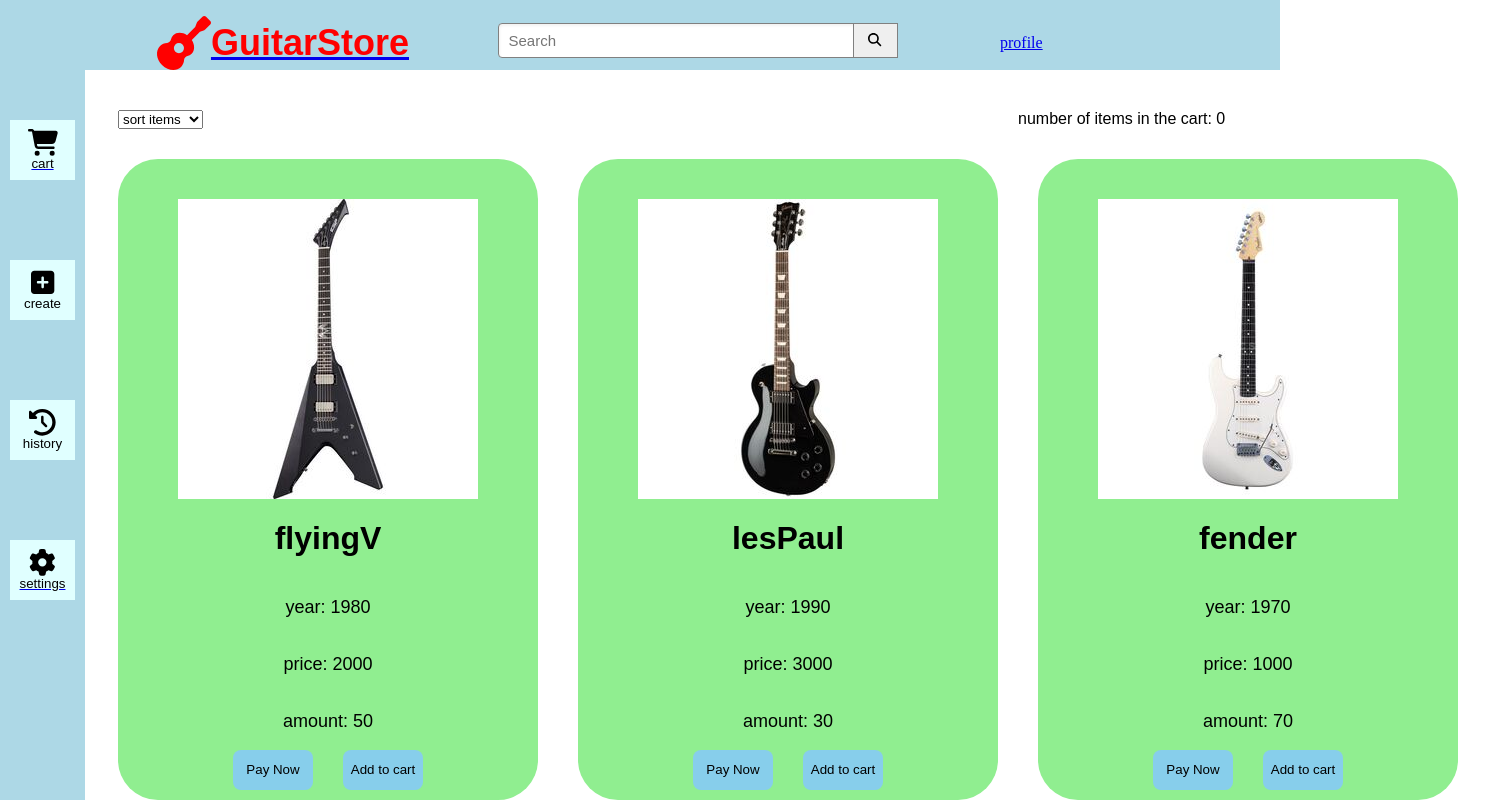
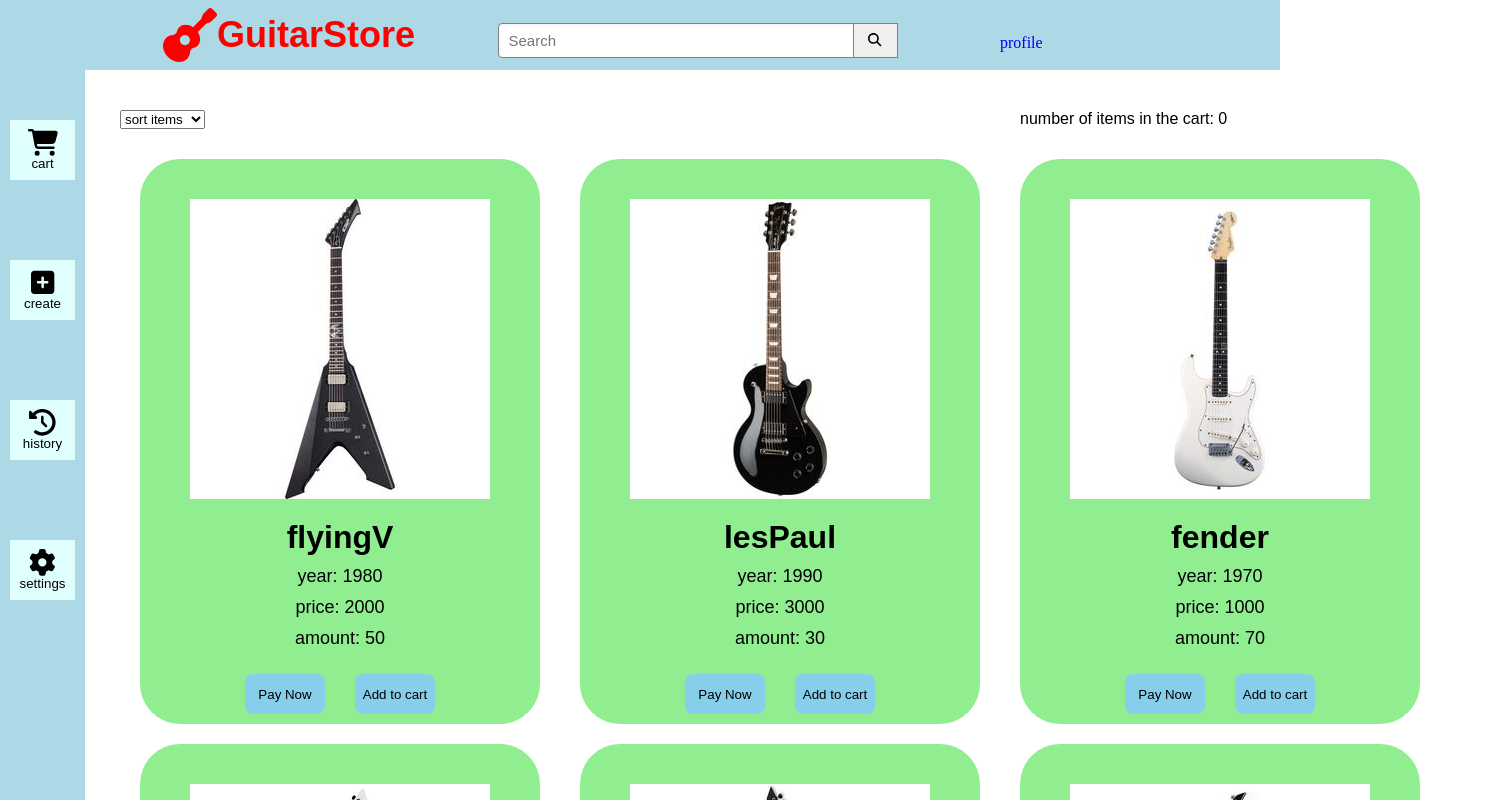
Before and after one commit to PhkhakadzeJumber/react-app1, a React (Vite) app: page / in a window 1280 px wide. Shown: the top 800 px of the page, 1488 px wide, since content can reach past the window. Built offline with nearby package versions, Linux system fonts and the light colour scheme.

Commit message:
box-sizing

```diff
--- a/src/App.jsx
+++ b/src/App.jsx
@@ -1,5 +1,6 @@
 import React from 'react';
 import { useState } from 'react';
+import { createGlobalStyle } from "styled-components";
 
 import { HashRouter as Router, Routes, Route } from 'react-router-dom';
 import Home from './Home.jsx';
@@ -12,10 +13,23 @@ import Congratulations from './congratulations.jsx';
 
 function App() {
 
+    const GlobalStyle = createGlobalStyle`
+      * {
+        box-sizing: border-box;
+        margin: 0;
+        padding: 0;
+        text-decoration: none;
+      }
+    `;
+
     const [cart, setCart] = useState([]);
     const [sum, setSum] = useState(0);
 
     return (
+
+    <>
+
+    <GlobalStyle />
 
     <Router>
       <Routes>
@@ -32,6 +46,8 @@ function App() {
       </Routes>
     </Router>
 
+    </>
+
     );
 
 }
--- a/src/Congratulations.jsx
+++ b/src/Congratulations.jsx
@@ -10,19 +10,16 @@ import myAudio from './assets/audio.mp3';
 function congratulations({cart, setCart, sum, setSum}) {
 
     useEffect(() => {
-            document.body.style.margin = '0';
-            document.body.style.height = '100vh';
+            document.body.classList.add("body-background");
             document.body.style.backgroundImage = `url('${Image}')`;
-            document.body.style.backgroundSize = '1080px 675px';
-            document.body.style.backgroundRepeat = 'no-repeat';
-            document.body.style.backgroundPosition = 'right';
 
             const audio = new Audio(myAudio);
             audio.volume = 0.1;
             audio.play();
 
             return () => {
-                document.body.style.background = '';
+                document.body.classList.remove("body-background");
+                document.body.style.backgroundImage = "";
                 audio.pause();
                 audio.currentTime = 0;
             };
@@ -38,13 +35,11 @@ function congratulations({cart, setCart, sum, setSum}) {
 
     return (
         <div className='congrats-page'>
-            <div className='congratulate'>
-                <h1>Congratulations!</h1>
-                <h2>you have successfully purchased a new guitar!</h2>
-                <Link to='/'>
-                    <button className='go-home' onClick={returnHome}>return to HomePage</button>
-                </Link>
-            </div>
+            <h1>Congratulations!</h1>
+            <h2>you have successfully purchased a new guitar!</h2>
+            <Link to='/'>
+                <button className='go-home' onClick={returnHome}>return to HomePage</button>
+            </Link>
         </div>
     );
 
--- a/src/Pay.jsx
+++ b/src/Pay.jsx
@@ -37,14 +37,14 @@ function Pay({sum}) {
 
         <div className='pay-page'>
             <div className='payment-document'>
-                <h1>payment document</h1>
+                <h1 className='document-title'>payment document</h1>
                 <span>date - {currentDate}</span>
                 <span>time - {currentTime}</span>
                 <span>ID - 606012345</span>
                 <span>guitars - {sum}$</span>
                 <span>shipping - 100$</span>
                 <span>tax - 5% = {sum / 20}$</span>
-                <span>total - {shipping + sum}$</span>
+                <span>total - {shipping + sum + sum / 20}$</span>
             </div>
 
             <div className='small-container'>
--- a/src/guitars.css
+++ b/src/guitars.css
@@ -1,7 +1,7 @@
 .homepage-container {
 
-  margin-left: 80px;
-  margin-top: 80px;
+  margin-left: 90px;
+  margin-top: 110px;
 
 }
 
@@ -9,7 +9,6 @@
 
   font-family: Arial, Helvetica, sans-serif;
   display: flex;
-  padding-top: 30px;
   margin-bottom: 30px;
   margin-left: 30px;
 
@@ -20,7 +19,7 @@
 }
 
 .website-content {
-  margin-left: 20px;
+  margin-left: 40px;
   display: flex;
 }
 
@@ -53,14 +52,15 @@
 
   width: 300px;
   height: 300px;
-  padding-right: 60px;
-  padding-left: 60px;
-  padding-top: 40px;
-
+  margin-right: 50px;
+  margin-left: 50px;
+  margin-top: 40px;
+  margin-bottom: 20px;
 }
 
 .guitar-name {
   font-family: Arial, Helvetica, sans-serif;
+  margin-bottom: 10px;
 
 }
 
@@ -69,7 +69,7 @@
   display: flex;
   flex-direction: column;
   align-items: center;
-
+  gap: 10px;
 }
 
 .guitar-buttons {
@@ -78,6 +78,7 @@
   align-items: center;
   justify-content: center;
   gap: 20px;
+  margin-top: 15px;
 
 }
 
@@ -133,6 +134,7 @@
   cursor: pointer;
   background-color: lightcoral;
   margin-bottom: 10px;
+  margin-top: 15px;
   border-radius: 4px;
   transition: opacity 0.1s;
 }
--- a/src/index.css
+++ b/src/index.css
@@ -7,7 +7,7 @@
   top: 0;
   right: 0;
   left: 0;
-  height: 55px;
+  height: 70px;
 
   background-color: lightblue;
   padding-top: 15px;
@@ -27,7 +27,7 @@
 
   display: flex;
   align-items: center;
-  height: 55px;
+  height: 40px;
   font-size: 18px;
   color: red;
   background-color: lightblue;
@@ -64,7 +64,7 @@
 .search-bar {
 
   flex: 1;
-  height: 31px;
+  height: 35px;
   padding-left: 10px;
   font-size: 15px;
   border-color: grey;
--- a/src/otherPages.css
+++ b/src/otherPages.css
@@ -280,6 +280,11 @@
   border-radius: 10px;
   margin-right: 20px;
   font-size: 110%;
+  gap: 3px;
+}
+
+.document-title {
+  margin-bottom: 30px;
 }
 
 .small-container {
@@ -315,6 +320,25 @@
   opacity: 0.75;
 }
 
+.body-background {
+  margin: 0;
+  height: 100vh;
+  background-size: 70% 100%;
+  background-repeat: no-repeat;
+  background-position: right;
+}
+
+.congrats-page {
+  width: 25%;
+  display: flex;
+  flex-direction: column;
+  align-items: center;
+  margin-top: 15px;
+  margin-left: 40px;
+  font-size: clamp(1rem, 2vw, 150%);
+  gap: 70px;
+}
+
 .go-home {
   width: 150px;
   height: 50px;
@@ -322,15 +346,5 @@
   color: white;
   border: none;
   border-radius: 4px;
-  margin-top: 60px;
   cursor: pointer;
 }
-
-.congratulate {
-  width: 350px;
-  display: flex;
-  flex-direction: column;
-  align-items: center;
-  margin-left: 40px;
-  font-size: 150%;
-}
```
